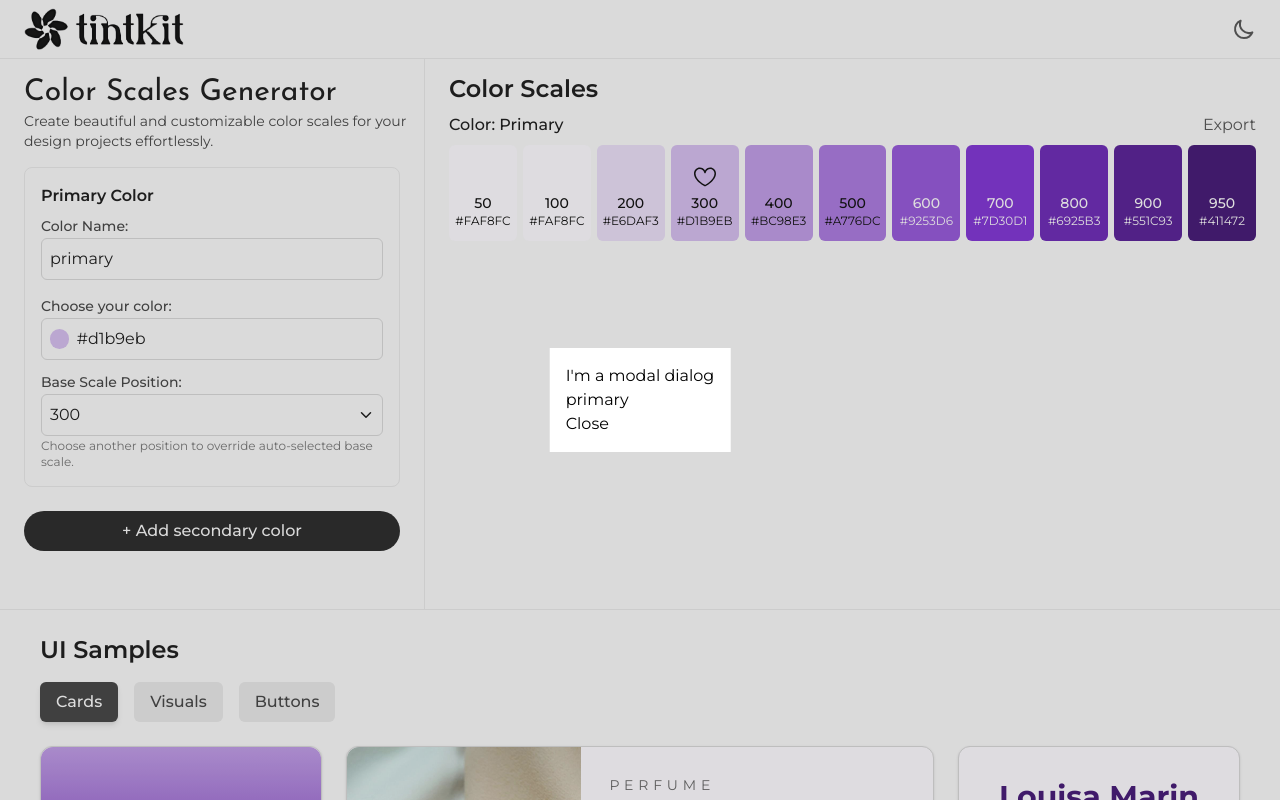
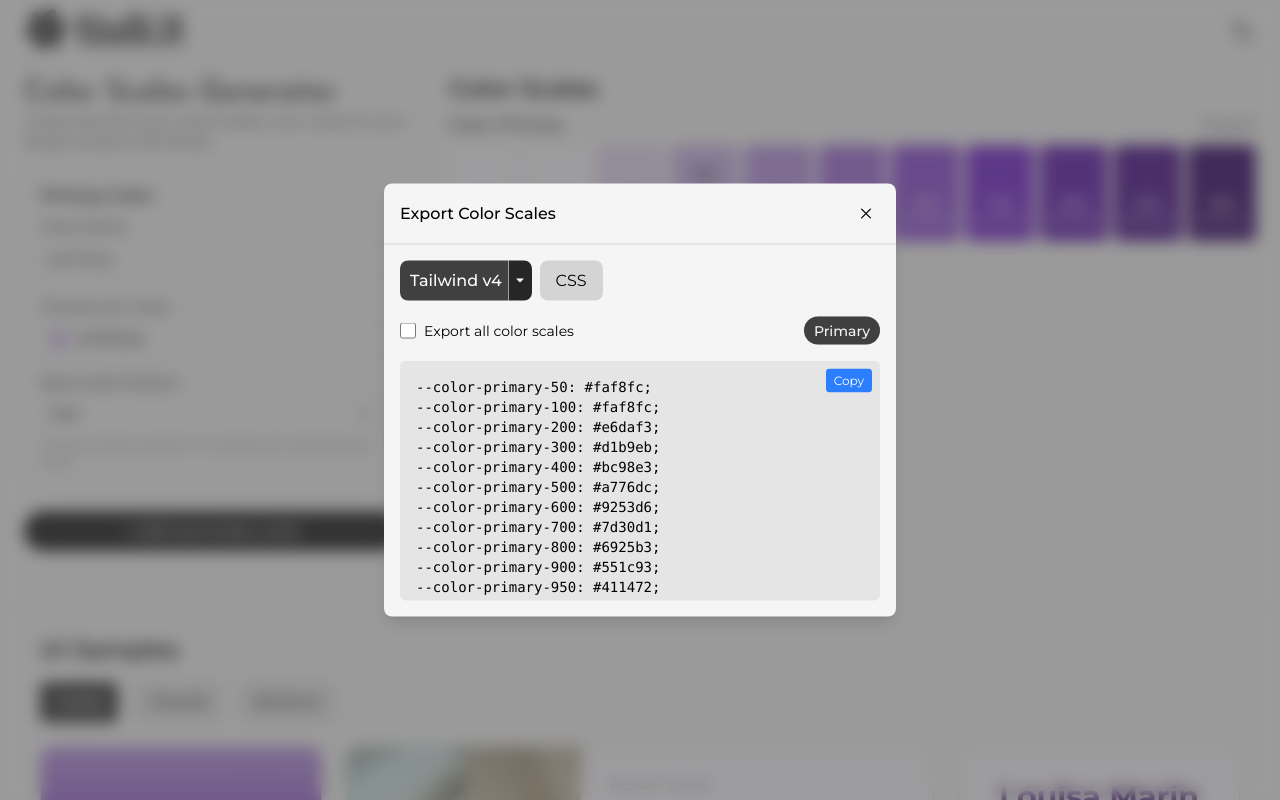
Before and after one commit to subhajitroycode/tintkit, a React (Vite) app: page / in a window 1280 px wide. Both pictures are taken after a click on the button "Export". Shown: the top 800 px of the page. Built offline with nearby package versions, Linux system fonts and the light colour scheme.

Commit message:
Updated ModalComponent

```diff
--- a/src/components/Modals/ModalComponent.jsx
+++ b/src/components/Modals/ModalComponent.jsx
@@ -1,12 +1,263 @@
-import React from "react";
+import { useState, useContext, useRef, useEffect } from "react";
+import { IoChevronDown, IoCloseOutline } from "react-icons/io5";
+import { ColorContext } from "../../contexts/colorContext";
+import { nanoid } from "nanoid";
+import { IoMdArrowDropdown, IoMdCheckmark } from "react-icons/io";
 
 const ModalComponent = ({ onClose, color = "all" }) => {
+  const { state: colorState } = useContext(ColorContext);
+  const [copyStatus, setCopyStatus] = useState("Copy");
+  const [activeTab, setActiveTab] = useState("tailwind");
+  const [tailwindVersion, setTailwindVersion] = useState("v4");
+  const [showTailwindDropdown, setShowTailwindDropdown] = useState(false);
+  const [selectedColor, setSelectedColor] = useState(
+    color === "all" ? "primary" : color
+  );
+  const [showAllColors, setShowAllColors] = useState(color === "all");
+  const dropdownRef = useRef(null);
+
+  useEffect(() => {
+    const handleClickOutside = (e) => {
+      if (dropdownRef.current && !dropdownRef.current.contains(e.target))
+        setShowTailwindDropdown(false);
+    };
+
+    document.addEventListener("mousedown", handleClickOutside);
+    return () => document.removeEventListener("mousedown", handleClickOutside);
+  }, []);
+
+  const handleOuterClick = (e) => {
+    if (e.target === e.currentTarget) {
+      onClose();
+    }
+  };
+
+  const getAvailableColorTypes = () => {
+    const colorTypes = ["primary"];
+    if (colorState.secondaryColor.isAdded) colorTypes.push("secondary");
+    if (colorState.tertiaryColor.isAdded) colorTypes.push("tertiary");
+
+    return colorTypes;
+  };
+
+  const colorTypes = getAvailableColorTypes();
+
+  const getColorScale = (colorType) => {
+    return colorState[`${colorType}Color`].scale || {};
+  };
+
+  const generateFormattedColors = () => {
+    // If showing all colors
+    if (showAllColors) {
+      if (activeTab === "tailwind") {
+        if (tailwindVersion === "v4") {
+          return colorTypes
+            .map((colorType) => {
+              const scale = getColorScale(colorType);
+              return Object.entries(scale)
+                .map(
+                  ([shade, value]) => `--color-${colorType}-${shade}: ${value};`
+                )
+                .join("\n");
+            })
+            .join("\n\n");
+        } else {
+          return colorTypes
+            .map((colorType) => {
+              const scale = getColorScale(colorType);
+              return `'${colorType}': {\n${Object.entries(scale)
+                .map(([shade, value]) => `    '${shade}': '${value}',`)
+                .join("\n")}\n},`;
+            })
+            .join("\n\n");
+        }
+      } else if (activeTab === "css") {
+        return `:root {\n${colorTypes
+          .map((colorType) => {
+            const scale = getColorScale(colorType);
+            return Object.entries(scale)
+              .map(
+                ([shade, value]) => `  --color-${colorType}-${shade}: ${value};`
+              )
+              .join("\n");
+          })
+          .join("\n\n")}\n}`;
+      }
+    }
+    // If showing a single color
+    else {
+      const scale = getColorScale(selectedColor);
+
+      if (activeTab === "tailwind") {
+        if (tailwindVersion === "v4") {
+          return Object.entries(scale)
+            .map(
+              ([shade, value]) => `--color-${selectedColor}-${shade}: ${value};`
+            )
+            .join("\n");
+        } else {
+          return `'${selectedColor}': {\n${Object.entries(scale)
+            .map(([shade, value]) => `    '${shade}': '${value}',`)
+            .join("\n")}\n},`;
+        }
+      } else if (activeTab === "css") {
+        return `:root {\n${Object.entries(scale)
+          .map(
+            ([shade, value]) => `  --color-${selectedColor}-${shade}: ${value};`
+          )
+          .join("\n")}\n}`;
+      }
+    }
+
+    return "";
+  };
+
+  const handleCopyToClipboard = () => {
+    const formattedColors = generateFormattedColors();
+    navigator.clipboard.writeText(formattedColors).then(
+      () => {
+        setCopyStatus("Copied!");
+        setTimeout(() => setCopyStatus("Copy"), 2000);
+      },
+      () => {
+        setCopyStatus("Failed to copy");
+        setTimeout(() => setCopyStatus("Copy"), 2000);
+      }
+    );
+  };
+
   return (
-    <div className="fixed top-0 left-0 right-0 bottom-0 bg-neutral-700/15 z-50">
-      <div className="fixed top-1/2 left-1/2 -translate-1/2 bg-white p-4 z-50">
-        <div>I'm a modal dialog</div>
-        <p>{color}</p>
-        <button onClick={onClose}>Close</button>
+    <div
+      className="fixed top-0 left-0 right-0 bottom-0 bg-neutral-700/50 z-40 backdrop-blur-sm flex items-center justify-center"
+      onClick={handleOuterClick}
+    >
+      <div className="bg-neutral-100 dark:bg-neutral-800 dark:text-neutral-50 z-50 w-full max-w-lg rounded-lg shadow-lg absolute top-1/2 left-1/2  transform -translate-1/2">
+        <div className="flex justify-between items-center border-b border-neutral-300 dark:border-neutral-700 p-4">
+          <h4 className="font-medium">Export Color Scales</h4>
+          <button
+            onClick={onClose}
+            className="hover:bg-neutral-200 dark:hover:bg-neutral-700 p-1 rounded-full"
+          >
+            <IoCloseOutline className="text-xl" />
+          </button>
+        </div>
+
+        <div className="p-4">
+          <div className="flex mb-4">
+            <div className="relative" ref={dropdownRef}>
+              <div className="flex items-center">
+                <button
+                  className={`py-2 pl-2.5 pr-1.5 flex items-center gap-1 rounded-l-lg ${
+                    activeTab === "tailwind"
+                      ? "bg-neutral-700 text-white font-medium dark:bg-neutral-300 dark:text-neutral-900"
+                      : "bg-neutral-300 dark:bg-neutral-700"
+                  }`}
+                  onClick={() => {
+                    setActiveTab("tailwind");
+                  }}
+                >
+                  Tailwind {tailwindVersion}
+                </button>
+                <button
+                  className={`h-10 w-6 rounded-r-lg flex justify-center items-center border-neutral-400 ${
+                    activeTab === "tailwind"
+                      ? "bg-neutral-800 text-white dark:bg-neutral-300 dark:text-neutral-900 border-l"
+                      : "bg-neutral-300 border-l dark:bg-neutral-700 dark:border-neutral-500"
+                  }`}
+                  onClick={() => setShowTailwindDropdown((prev) => !prev)}
+                >
+                  <IoMdArrowDropdown
+                    className={`transition-transform ${
+                      showTailwindDropdown && "rotate-180"
+                    }`}
+                  />
+                </button>
+              </div>
+
+              {showTailwindDropdown && (
+                <div className="absolute top-full left-0 bg-white dark:bg-neutral-700 shadow-lg rounded-md z-10 min-w-[130px] mt-1">
+                  <button
+                    className="w-full px-4 py-2 hover:bg-neutral-100 dark:hover:bg-neutral-600 flex justify-between items-center rounded-t-md"
+                    onClick={() => {
+                      setTailwindVersion("v4");
+                      setShowTailwindDropdown(false);
+                    }}
+                  >
+                    <span>v4</span>
+                    {tailwindVersion === "v4" && <IoMdCheckmark />}
+                  </button>
+                  <button
+                    className="w-full text-left px-4 py-2 hover:bg-neutral-100 dark:hover:bg-neutral-600 flex justify-between items-center rounded-b-md"
+                    onClick={() => {
+                      setTailwindVersion("v3");
+                      setShowTailwindDropdown(false);
+                    }}
+                  >
+                    <span>v3</span>
+                    {tailwindVersion === "v3" && <IoMdCheckmark />}
+                  </button>
+                </div>
+              )}
+            </div>
+
+            <button
+              className={`px-4 py-2 ml-2 rounded-lg ${
+                activeTab === "css"
+                  ? "bg-neutral-700 text-white font-medium dark:bg-neutral-300 dark:text-neutral-900"
+                  : "bg-neutral-300 dark:bg-neutral-700"
+              }`}
+              onClick={() => {
+                setActiveTab("css");
+                setShowTailwindDropdown(false);
+              }}
+            >
+              CSS
+            </button>
+          </div>
+
+          <div className="mb-4 flex justify-between items-center">
+            <label className="flex items-center cursor-pointer">
+              <input
+                type="checkbox"
+                checked={showAllColors}
+                onChange={() => setShowAllColors(!showAllColors)}
+                className="form-checkbox h-4 w-4 text-blue-500"
+              />
+              <span className="ml-2 text-sm">Export all color scales</span>
+            </label>
+
+            {/* Color selector - only show if not exporting all */}
+            {!showAllColors && colorTypes.length > 0 && (
+              <div className="flex bg-neutral-300 dark:bg-neutral-700 rounded-full">
+                {colorTypes.map((colorType) => (
+                  <button
+                    key={nanoid()}
+                    className={`py-1 px-1.5 first:rounded-l-full first:pl-2.5 first:border-r last:rounded-r-full last:pr-2.5 last:border-l text-sm border-neutral-500/50 border-none outline-none ${
+                      selectedColor === colorType &&
+                      "bg-neutral-700 text-neutral-100 dark:bg-neutral-300 dark:text-neutral-900 font-medium"
+                    }`}
+                    onClick={() => setSelectedColor(colorType)}
+                  >
+                    {colorType.charAt(0).toUpperCase() + colorType.slice(1)}
+                  </button>
+                ))}
+              </div>
+            )}
+          </div>
+
+          <div className="relative">
+            <pre className="bg-neutral-200 dark:bg-neutral-900 p-4 rounded-md overflow-x-auto whitespace-pre text-sm font-mono max-h-60">
+              {generateFormattedColors()}
+            </pre>
+
+            <button
+              className="absolute top-2 right-2 bg-blue-500 hover:bg-blue-600 text-white px-2 py-1 rounded text-xs"
+              onClick={handleCopyToClipboard}
+            >
+              {copyStatus}
+            </button>
+          </div>
+        </div>
       </div>
     </div>
   );
--- a/src/components/ScaleDisplay/ColorScale.jsx
+++ b/src/components/ScaleDisplay/ColorScale.jsx
@@ -27,7 +27,7 @@ const ColorScale = ({ colorType = "primary" }) => {
             colorData.name.trim().slice(1)}
         </h3>
         <button
-          className="text-neutral-600 hover:text-neutral-900 cursor-pointer"
+          className="text-neutral-600 hover:text-neutral-900 dark:text-neutral-500 dark:hover:text-neutral-300 cursor-pointer"
           onClick={() => setShowModal(true)}
         >
           Export
```
